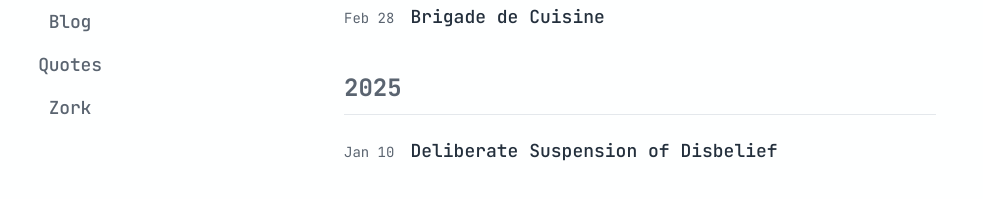
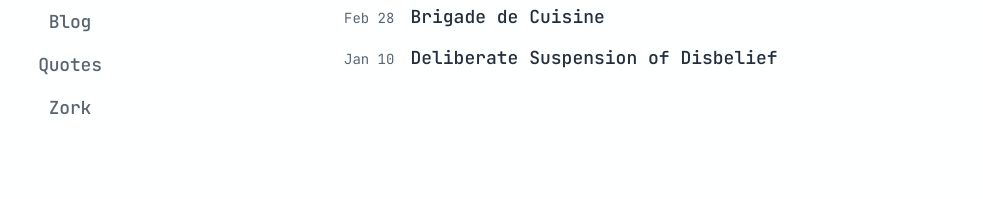
Before and after one commit to oreganoflakesgit/landing, a Next.js app: page /blog in a window 1280 px wide. Shown: the part 121-320 px from the top of the page, without its empty margins (0-983 px from the left). Built offline with nearby package versions, Linux system fonts and the light colour scheme.

Commit message:
Fix deliberate suspension post date

```diff
--- a/data/posts.js
+++ b/data/posts.js
@@ -47,7 +47,7 @@ export const posts = [
   {
     slug: "deliberate-suspension-of-disbelief",
     title: "Deliberate Suspension of Disbelief",
-    date: "2025-01-10",
+    date: "2026-01-10",
     description: "",
     image: {
       src: "/images/deliberate_suspension_of_disbelief.png",
```
